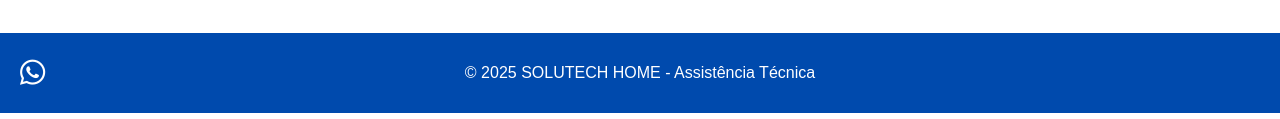
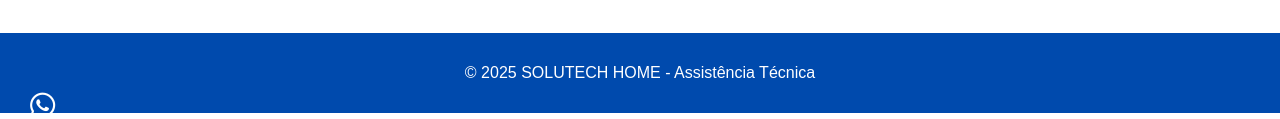
Before and after one commit to Flvlaurentino2008/solutechhome.github.io, a plain HTML site: page index.html in a window 1280 px wide. Shown: the part 866-985 px from the top of the page. Drawn offline with Linux system fonts and the light colour scheme; a script that the page names is missing.

Commit message:
Update style.css

```diff
--- a/css/style.css
+++ b/css/style.css
@@ -94,9 +94,9 @@ footer {
 
 .whatsapp {
     position: absolute;
-    left: 20px;
+    left: 30px;
     top: 50%;
-    transform: translateY(-50%);
+    transform: translateY( 50%);
     color: white;
     font-size: 1.8em;
 }
```
